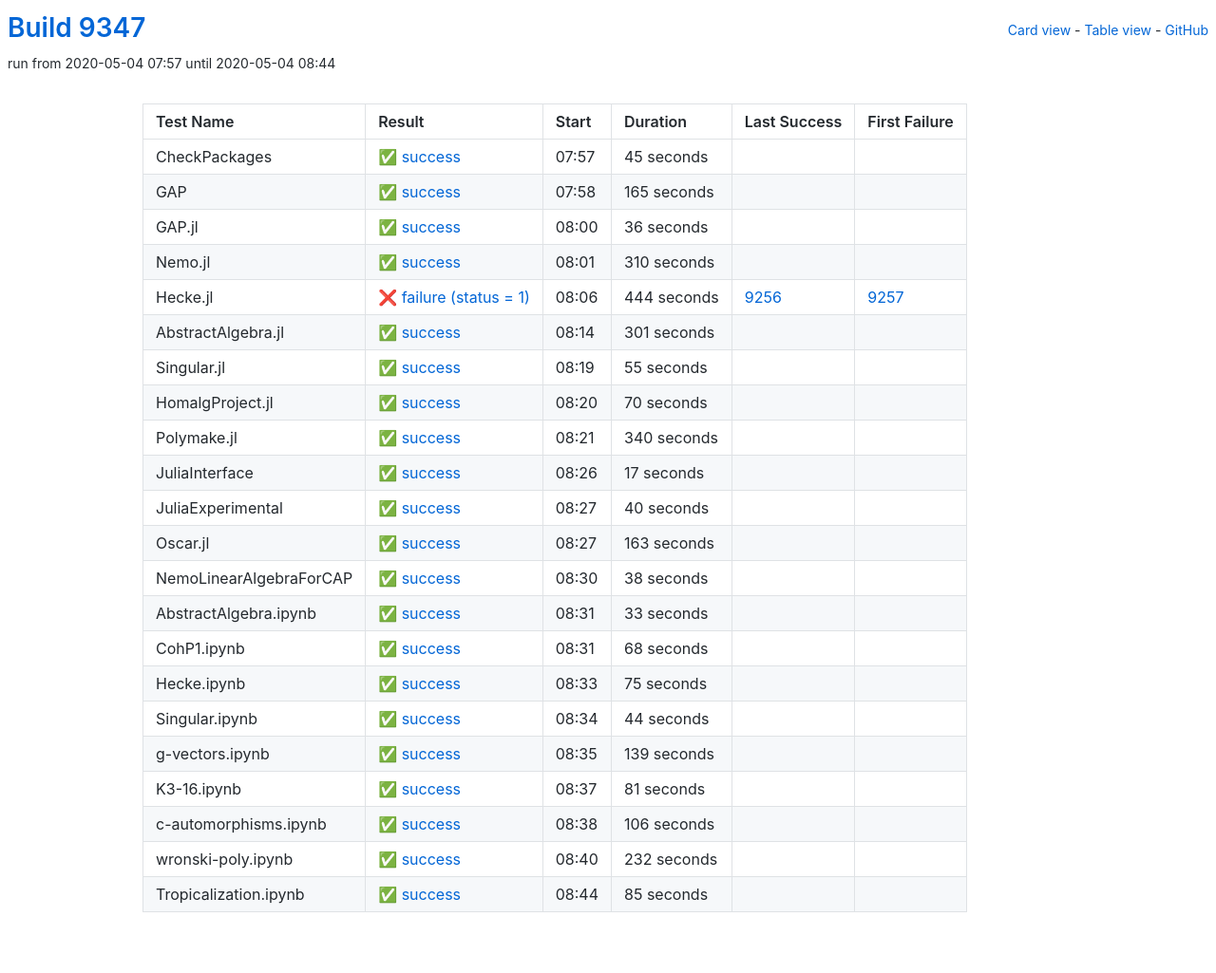
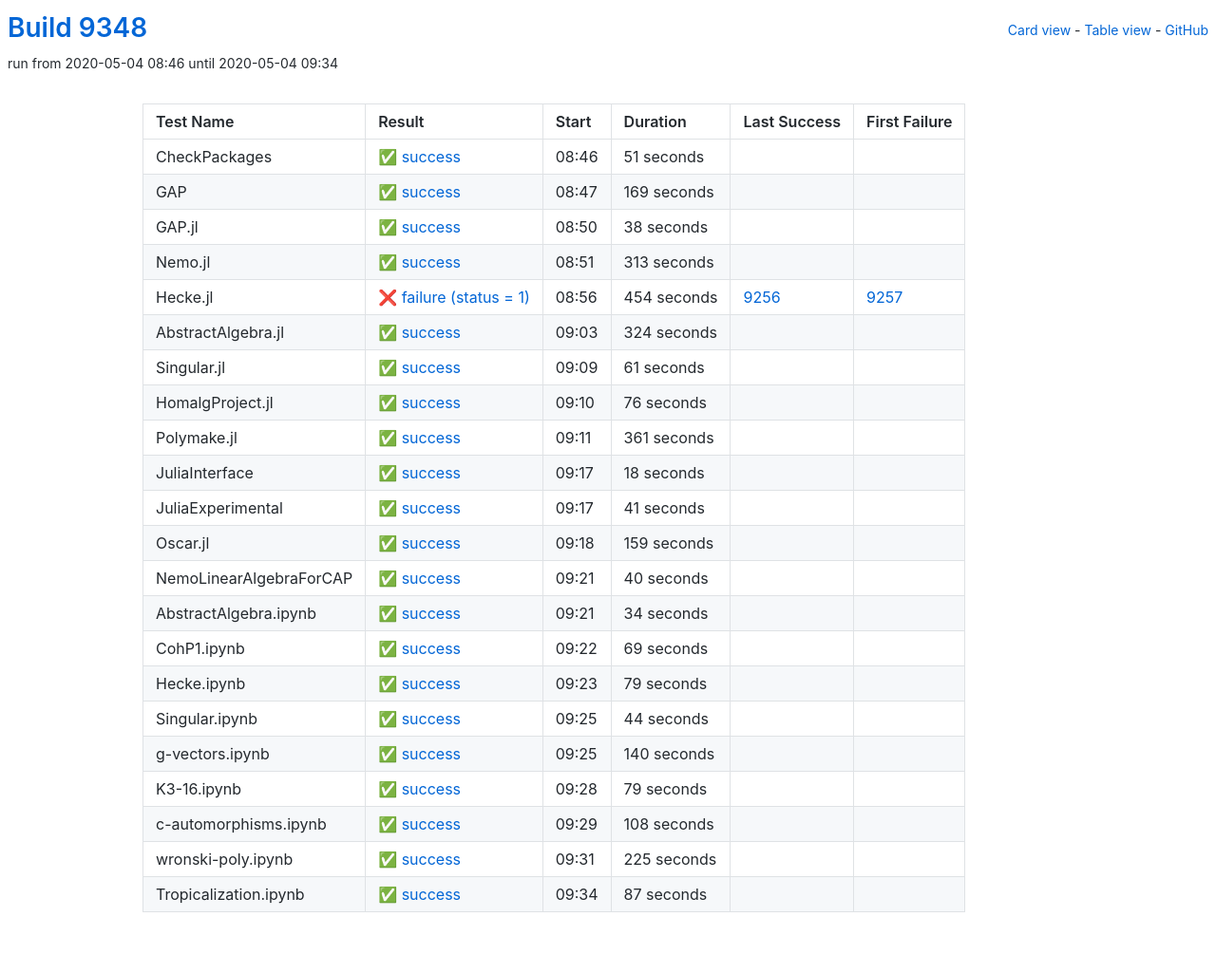
Before and after one commit to oscar-system/oscar-ci-status, a Jekyll site: the page built from table.html, in a window 1280 px wide. Shown: the whole page at 95% size. Built offline with Jekyll 4.4.1, drawn with Linux system fonts in a browser that asks for light colours.

Commit message:
Build 9348

```diff
--- a/_data/ci.yml
+++ b/_data/ci.yml
@@ -1,115 +1,137 @@
-build: 9347
-build_url: https://oscarci.mathematik.uni-kl.de/job/oscar/9347/
+build: 9348
+build_url: https://oscarci.mathematik.uni-kl.de/job/oscar/9348/
 job: oscar
 tests:
-- duration: 45
+- duration: 51
   exitcode: 0
   first_failure: false
   first_failure_url: null
   last_success: false
   last_success_url: null
-  log: https://oscarci.mathematik.uni-kl.de/job/oscar/9347/artifact/logs/build-9347/CheckPackages.log
+  log: https://oscarci.mathematik.uni-kl.de/job/oscar/9348/artifact/logs/build-9348/CheckPackages.log
   name: CheckPackages
-  start: 2020-05-04 07:57
+  start: 2020-05-04 08:46
   status: success
   success: true
-- duration: 165
+- duration: 169
   exitcode: 0
   first_failure: false
   first_failure_url: null
   last_success: false
   last_success_url: null
-  log: https://oscarci.mathematik.uni-kl.de/job/oscar/9347/artifact/logs/build-9347/GAP.log
+  log: https://oscarci.mathematik.uni-kl.de/job/oscar/9348/artifact/logs/build-9348/GAP.log
   name: GAP
-  start: 2020-05-04 07:58
+  start: 2020-05-04 08:47
   status: success
   success: true
-- duration: 36
+- duration: 38
   exitcode: 0
   first_failure: false
   first_failure_url: null
   last_success: false
   last_success_url: null
-  log: https://oscarci.mathematik.uni-kl.de/job/oscar/9347/artifact/logs/build-9347/GAP.jl.log
+  log: https://oscarci.mathematik.uni-kl.de/job/oscar/9348/artifact/logs/build-9348/GAP.jl.log
   name: GAP.jl
-  start: 2020-05-04 08:00
+  start: 2020-05-04 08:50
   status: success
   success: true
-- duration: 310
+- duration: 313
   exitcode: 0
   first_failure: false
   first_failure_url: null
   last_success: false
   last_success_url: null
-  log: https://oscarci.mathematik.uni-kl.de/job/oscar/9347/artifact/logs/build-9347/Nemo.jl.log
+  log: https://oscarci.mathematik.uni-kl.de/job/oscar/9348/artifact/logs/build-9348/Nemo.jl.log
   name: Nemo.jl
-  start: 2020-05-04 08:01
+  start: 2020-05-04 08:51
   status: success
   success: true
-- duration: 444
+- duration: 454
   exitcode: 1
   first_failure: 9257
   first_failure_url: https://oscarci.mathematik.uni-kl.de/job/oscar/9257/
   last_success: 9256
   last_success_url: https://oscarci.mathematik.uni-kl.de/job/oscar/9256/
-  log: https://oscarci.mathematik.uni-kl.de/job/oscar/9347/artifact/logs/build-9347/Hecke.jl.log
+  log: https://oscarci.mathematik.uni-kl.de/job/oscar/9348/artifact/logs/build-9348/Hecke.jl.log
   name: Hecke.jl
-  start: 2020-05-04 08:06
+  start: 2020-05-04 08:56
   status: failure
   success: false
-- duration: 301
+- duration: 324
   exitcode: 0
   first_failure: false
   first_failure_url: null
   last_success: false
   last_success_url: null
-  log: https://oscarci.mathematik.uni-kl.de/job/oscar/9347/artifact/logs/build-9347/AbstractAlgebra.jl.log
+  log: https://oscarci.mathematik.uni-kl.de/job/oscar/9348/artifact/logs/build-9348/AbstractAlgebra.jl.log
   name: AbstractAlgebra.jl
-  start: 2020-05-04 08:14
+  start: 2020-05-04 09:03
   status: success
   success: true
-- duration: 55
+- duration: 61
   exitcode: 0
   first_failure: false
   first_failure_url: null
   last_success: false
   last_success_url: null
-  log: https://oscarci.mathematik.uni-kl.de/job/oscar/9347/artifact/logs/build-9347/Singular.jl.log
+  log: https://oscarci.mathematik.uni-kl.de/job/oscar/9348/artifact/logs/build-9348/Singular.jl.log
   name: Singular.jl
-  start: 2020-05-04 08:19
+  start: 2020-05-04 09:09
   status: success
   success: true
-- duration: 70
+- duration: 76
   exitcode: 0
   first_failure: false
   first_failure_url: null
   last_success: false
   last_success_url: null
-  log: https://oscarci.mathematik.uni-kl.de/job/oscar/9347/artifact/logs/build-9347/HomalgProject.jl.log
+  log: https://oscarci.mathematik.uni-kl.de/job/oscar/9348/artifact/logs/build-9348/HomalgProject.jl.log
   name: HomalgProject.jl
-  start: 2020-05-04 08:20
+  start: 2020-05-04 09:10
   status: success
   success: true
-- duration: 340
+- duration: 361
   exitcode: 0
   first_failure: false
   first_failure_url: null
   last_success: false
   last_success_url: null
-  log: https://oscarci.mathematik.uni-kl.de/job/oscar/9347/artifact/logs/build-9347/Polymake.jl.log
+  log: https://oscarci.mathematik.uni-kl.de/job/oscar/9348/artifact/logs/build-9348/Polymake.jl.log
   name: Polymake.jl
-  start: 2020-05-04 08:21
+  start: 2020-05-04 09:11
   status: success
   success: true
-- duration: 17
+- duration: 18
   exitcode: 0
   first_failure: false
   first_failure_url: null
   last_success: false
   last_success_url: null
-  log: https://oscarci.mathematik.uni-kl.de/job/oscar/9347/artifact/logs/build-9347/JuliaInterface.log
+  log: https://oscarci.mathematik.uni-kl.de/job/oscar/9348/artifact/logs/build-9348/JuliaInterface.log
   name: JuliaInterface
-  start: 2020-05-04 08:26
+  start: 2020-05-04 09:17
+  status: success
+  success: true
+- duration: 41
+  exitcode: 0
+  first_failure: false
+  first_failure_url: null
+  last_success: false
+  last_success_url: null
+  log: https://oscarci.mathematik.uni-kl.de/job/oscar/9348/artifact/logs/build-9348/JuliaExperimental.log
+  name: JuliaExperimental
+  start: 2020-05-04 09:17
+  status: success
+  success: true
+- duration: 159
+  exitcode: 0
+  first_failure: false
+  first_failure_url: null
+  last_success: false
+  last_success_url: null
+  log: https://oscarci.mathematik.uni-kl.de/job/oscar/9348/artifact/logs/build-9348/Oscar.jl.log
+  name: Oscar.jl
+  start: 2020-05-04 09:18
   status: success
   success: true
 - duration: 40
@@ -118,64 +140,42 @@
   first_failure_url: null
   last_success: false
   last_success_url: null
-  log: https://oscarci.mathematik.uni-kl.de/job/oscar/9347/artifact/logs/build-9347/JuliaExperimental.log
-  name: JuliaExperimental
-  start: 2020-05-04 08:27
+  log: https://oscarci.mathematik.uni-kl.de/job/oscar/9348/artifact/logs/build-9348/NemoLinearAlgebraForCAP.log
+  name: NemoLinearAlgebraForCAP
+  start: 2020-05-04 09:21
   status: success
   success: true
-- duration: 163
+- duration: 34
   exitcode: 0
   first_failure: false
   first_failure_url: null
   last_success: false
   last_success_url: null
-  log: https://oscarci.mathematik.uni-kl.de/job/oscar/9347/artifact/logs/build-9347/Oscar.jl.log
-  name: Oscar.jl
-  start: 2020-05-04 08:27
+  log: https://oscarci.mathematik.uni-kl.de/job/oscar/9348/artifact/logs/build-9348/AbstractAlgebra.ipynb.log
+  name: AbstractAlgebra.ipynb
+  start: 2020-05-04 09:21
   status: success
   success: true
-- duration: 38
+- duration: 69
   exitcode: 0
   first_failure: false
   first_failure_url: null
   last_success: false
   last_success_url: null
-  log: https://oscarci.mathematik.uni-kl.de/job/oscar/9347/artifact/logs/build-9347/NemoLinearAlgebraForCAP.log
-  name: NemoLinearAlgebraForCAP
-  start: 2020-05-04 08:30
+  log: https://oscarci.mathematik.uni-kl.de/job/oscar/9348/artifact/logs/build-9348/CohP1.ipynb.log
+  name: CohP1.ipynb
+  start: 2020-05-04 09:22
   status: success
   success: true
-- duration: 33
+- duration: 79
   exitcode: 0
   first_failure: false
   first_failure_url: null
   last_success: false
   last_success_url: null
-  log: https://oscarci.mathematik.uni-kl.de/job/oscar/9347/artifact/logs/build-9347/AbstractAlgebra.ipynb.log
-  name: AbstractAlgebra.ipynb
-  start: 2020-05-04 08:31
-  status: success
-  success: true
-- duration: 68
-  exitcode: 0
-  first_failure: false
-  first_failure_url: null
-  last_success: false
-  last_success_url: null
-  log: https://oscarci.mathematik.uni-kl.de/job/oscar/9347/artifact/logs/build-9347/CohP1.ipynb.log
-  name: CohP1.ipynb
-  start: 2020-05-04 08:31
-  status: success
-  success: true
-- duration: 75
-  exitcode: 0
-  first_failure: false
-  first_failure_url: null
-  last_success: false
-  last_success_url: null
-  log: https://oscarci.mathematik.uni-kl.de/job/oscar/9347/artifact/logs/build-9347/Hecke.ipynb.log
+  log: https://oscarci.mathematik.uni-kl.de/job/oscar/9348/artifact/logs/build-9348/Hecke.ipynb.log
   name: Hecke.ipynb
-  start: 2020-05-04 08:33
+  start: 2020-05-04 09:23
   status: success
   success: true
 - duration: 44
@@ -184,63 +184,63 @@
   first_failure_url: null
   last_success: false
   last_success_url: null
-  log: https://oscarci.mathematik.uni-kl.de/job/oscar/9347/artifact/logs/build-9347/Singular.ipynb.log
+  log: https://oscarci.mathematik.uni-kl.de/job/oscar/9348/artifact/logs/build-9348/Singular.ipynb.log
   name: Singular.ipynb
-  start: 2020-05-04 08:34
+  start: 2020-05-04 09:25
   status: success
   success: true
-- duration: 139
+- duration: 140
   exitcode: 0
   first_failure: false
   first_failure_url: null
   last_success: false
   last_success_url: null
-  log: https://oscarci.mathematik.uni-kl.de/job/oscar/9347/artifact/logs/build-9347/g-vectors.ipynb.log
+  log: https://oscarci.mathematik.uni-kl.de/job/oscar/9348/artifact/logs/build-9348/g-vectors.ipynb.log
   name: g-vectors.ipynb
-  start: 2020-05-04 08:35
+  start: 2020-05-04 09:25
   status: success
   success: true
-- duration: 81
+- duration: 79
   exitcode: 0
   first_failure: false
   first_failure_url: null
   last_success: false
   last_success_url: null
-  log: https://oscarci.mathematik.uni-kl.de/job/oscar/9347/artifact/logs/build-9347/K3-16.ipynb.log
+  log: https://oscarci.mathematik.uni-kl.de/job/oscar/9348/artifact/logs/build-9348/K3-16.ipynb.log
   name: K3-16.ipynb
-  start: 2020-05-04 08:37
+  start: 2020-05-04 09:28
   status: success
   success: true
-- duration: 106
+- duration: 108
   exitcode: 0
   first_failure: false
   first_failure_url: null
   last_success: false
   last_success_url: null
-  log: https://oscarci.mathematik.uni-kl.de/job/oscar/9347/artifact/logs/build-9347/c-automorphisms.ipynb.log
+  log: https://oscarci.mathematik.uni-kl.de/job/oscar/9348/artifact/logs/build-9348/c-automorphisms.ipynb.log
   name: c-automorphisms.ipynb
-  start: 2020-05-04 08:38
+  start: 2020-05-04 09:29
   status: success
   success: true
-- duration: 232
+- duration: 225
   exitcode: 0
   first_failure: false
   first_failure_url: null
   last_success: false
   last_success_url: null
-  log: https://oscarci.mathematik.uni-kl.de/job/oscar/9347/artifact/logs/build-9347/wronski-poly.ipynb.log
+  log: https://oscarci.mathematik.uni-kl.de/job/oscar/9348/artifact/logs/build-9348/wronski-poly.ipynb.log
   name: wronski-poly.ipynb
-  start: 2020-05-04 08:40
+  start: 2020-05-04 09:31
   status: success
   success: true
-- duration: 85
+- duration: 87
   exitcode: 0
   first_failure: false
   first_failure_url: null
   last_success: false
   last_success_url: null
-  log: https://oscarci.mathematik.uni-kl.de/job/oscar/9347/artifact/logs/build-9347/Tropicalization.ipynb.log
+  log: https://oscarci.mathematik.uni-kl.de/job/oscar/9348/artifact/logs/build-9348/Tropicalization.ipynb.log
   name: Tropicalization.ipynb
-  start: 2020-05-04 08:44
+  start: 2020-05-04 09:34
   status: success
   success: true
```
Also changed, not shown: README.md.
